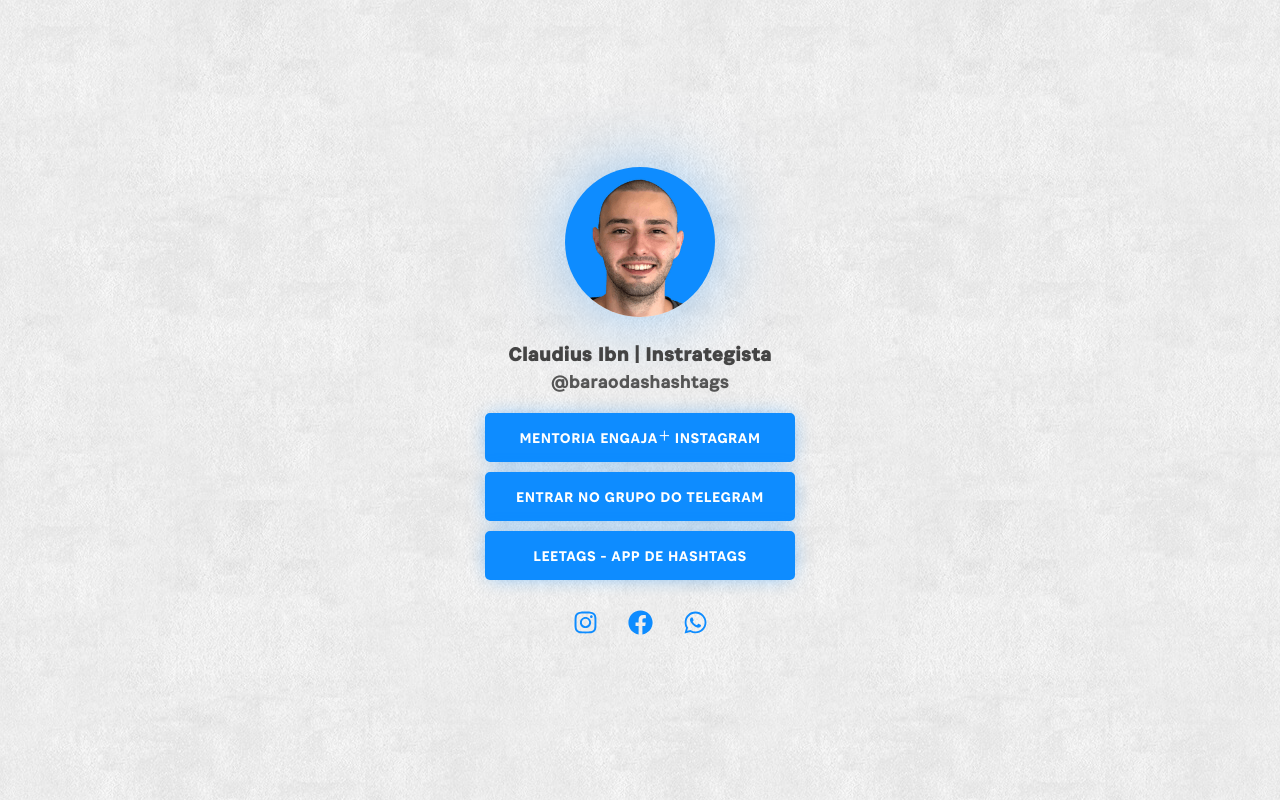
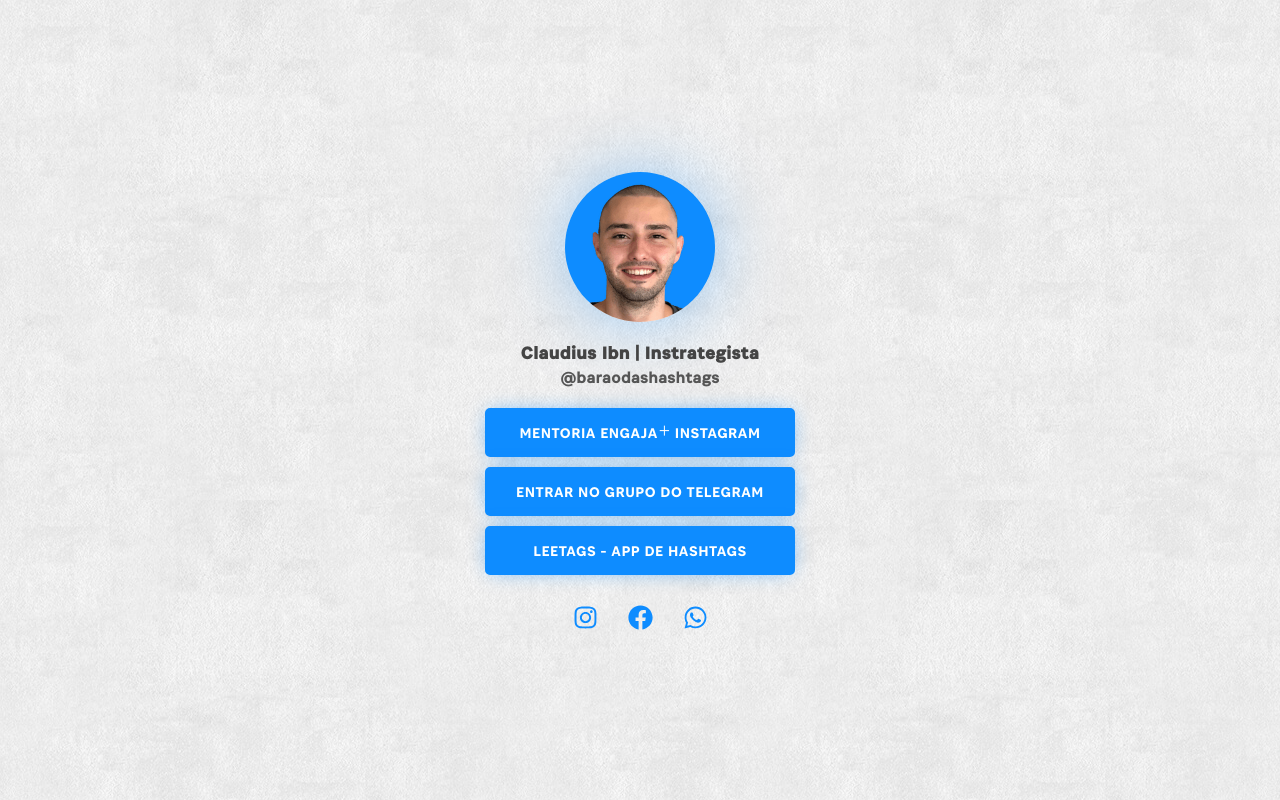
Before and after one commit to laforetmoreno/site, a Gatsby site: page / in a window 1280 px wide. Built offline with nearby package versions, Linux system fonts and the light colour scheme; Gatsby itself is replaced by a stand-in of ours.

Commit message:
Change margin

```diff
--- a/src/pages/index.jsx
+++ b/src/pages/index.jsx
@@ -104,15 +104,15 @@
 const Name = styled.h1`
   color: #444444;
   font-family: 'Associate Sans Medium', Helvetica, sans-serif;
-  font-size: 20px;
+  font-size: 18px;
   letter-spacing: 0.5px;
-  margin: 20px 0 2.5px;
+  margin: 15px 0 2.5px;
 `;
 
 const Username = styled.h2`
   color: #555555;
   font-family: 'Associate Sans Regular', Helvetica, sans-serif;
-  font-size: 18px;
+  font-size: 16px;
   letter-spacing: 0.5px;
   margin: 0;
   margin: 0 0 20px;
```
